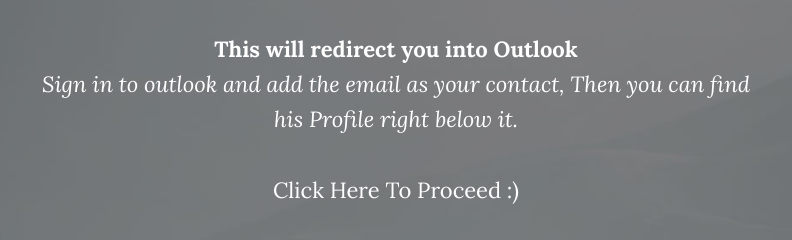
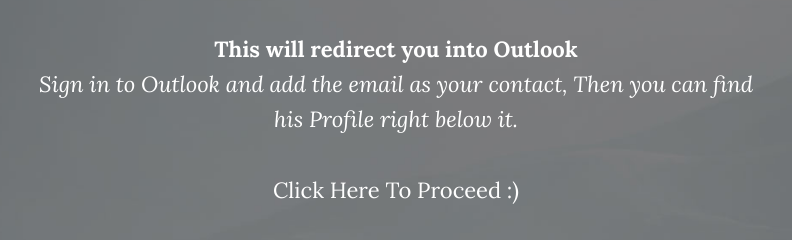
Before and after one commit to abhijithhegde/TRINIT_The-Enforcers_DEV04, a plain HTML site: page index.html in a window 1280 px wide. Shown: the part 245-485 px from the top of the page, 244-1036 px from the left. Drawn offline with nearby package versions, Linux system fonts and the light colour scheme.

Commit message:
Update index.html

```diff
--- a/index.html
+++ b/index.html
@@ -27,7 +27,7 @@
                 <div class="row">
                     <div class="col-lg-8 mx-auto">
                         <h1 class="brand-heading"></h1>
-                        <p class="intro-text"><strong>This will redirect you into Outlook</strong><br><em>Sign in to outlook and add the email as your contact, Then you can find his Profile right below it.</em><br><br>Click Here To Proceed :)</p><a class="btn btn-link btn-circle" role="button" href="https://outlook.live.com/people/0/"><i class="fa fa-angle-double-down animated"></i></a>
+                        <p class="intro-text"><strong>This will redirect you into Outlook</strong><br><em>Sign in to Outlook and add the email as your contact, Then you can find his Profile right below it.</em><br><br>Click Here To Proceed :)</p><a class="btn btn-link btn-circle" role="button" href="https://outlook.live.com/people/0/"><i class="fa fa-angle-double-down animated"></i></a>
                     </div>
                 </div>
             </div>
```
